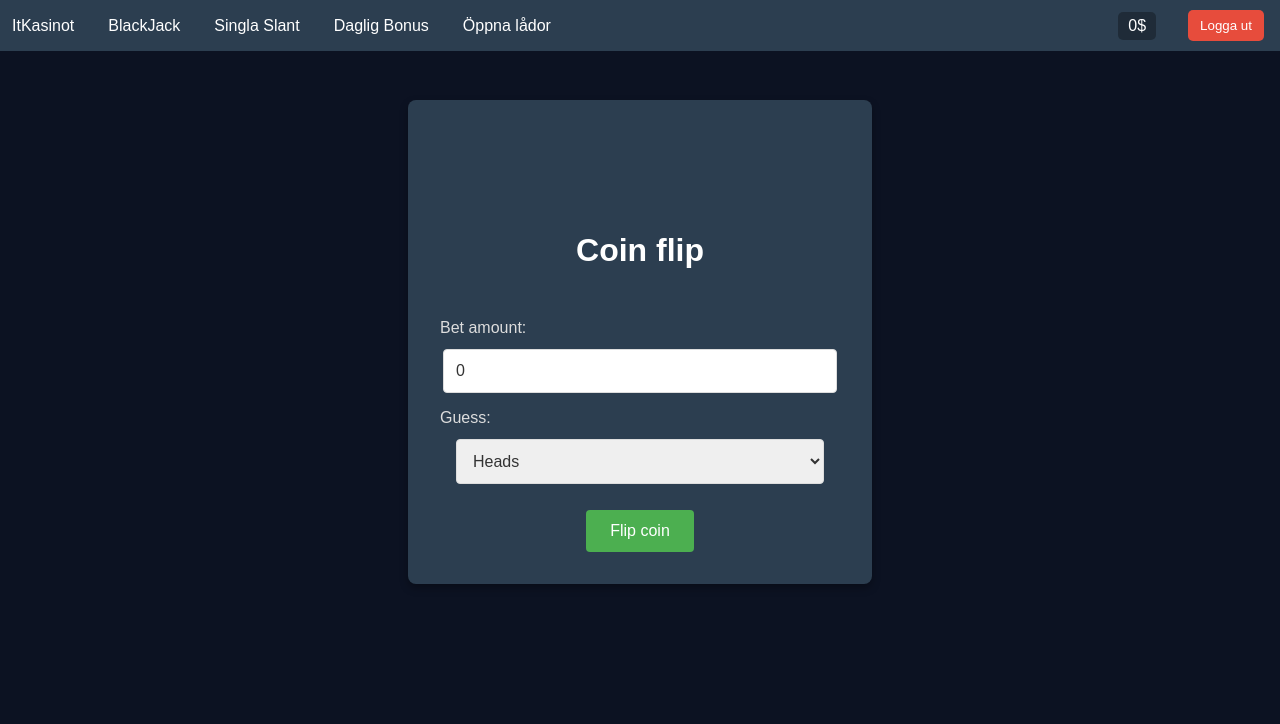
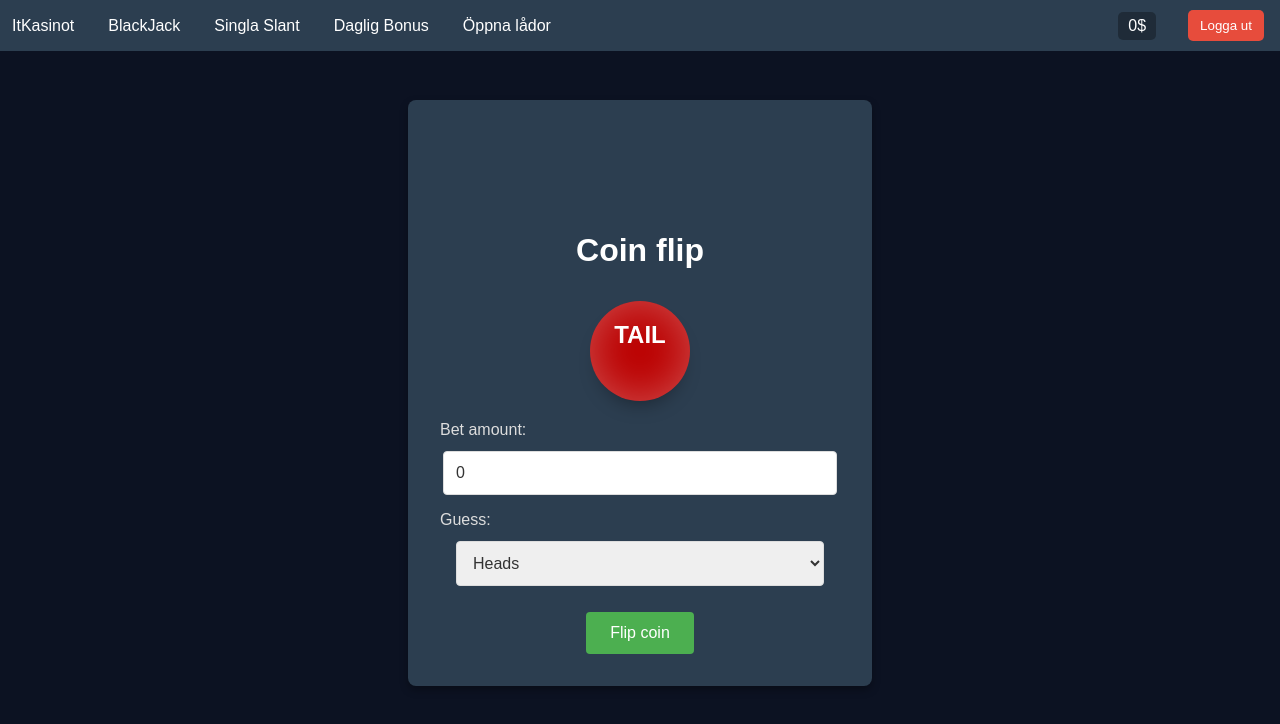
Before and after one commit to MelkerThunberg/ITkasinot, a React (Vite) app in the folder frontend/: page /coinflip in a window 1280 px wide. Shown: the top 724 px of the page. Built offline with nearby package versions, Linux system fonts and the light colour scheme; no server answers.

Commit message:
added animation

```diff
--- a/frontend/src/Pages/coinflip.jsx
+++ b/frontend/src/Pages/coinflip.jsx
@@ -1,5 +1,5 @@
 import { useMutation } from "@tanstack/react-query";
-import { useState } from "react";
+import { useState, useEffect } from "react";
 import { useCurrentUser } from "../hooks/useCurrentUser";
 import "../Styles/coinflip.css";
 
@@ -21,7 +21,9 @@ export default function Coinflip() {
 
   const [betAmount, setBetAmount] = useState(0);
   const [guess, setGuess] = useState("heads");
-  const [gifSrc, setGifSrc] = useState(null);
+  const [result, setResult] = useState("");
+  const [showResult, setShowResult] = useState(false);
+  const [animationClass, setAnimationClass] = useState("");
 
   const { mutate, data, reset } = useMutation({
     mutationFn: postCoinFlip,
@@ -32,8 +34,12 @@ export default function Coinflip() {
         return;
       }
       refetchBalance();
-      // Set the appropriate GIF based on the result
-      setGifSrc(result === "heads" ? `../resources/heads.gif?${Date.now()}` : `../resources/tails.gif?${Date.now()}`);
+      setResult(result);
+      setAnimationClass(result === "heads" ? "heads" : "tails");
+
+      setTimeout(() => {
+        setShowResult(true); // Display the result text after animation finishes
+      }, 2000);
     },
   });
 
@@ -41,32 +47,35 @@ export default function Coinflip() {
     reset();
     setBetAmount(0);
     setGuess("heads");
-    setGifSrc(null); // Reset GIF source when playing again
+    setResult("");
+    setShowResult(false);
+    setAnimationClass(""); // Reset animation class
   };
-
-  const result = data?.result;
-  const winnings = data?.winnings;
 
   return (
     <div className="coinflip-container">
-      <div></div>
       <h1 id="unusedh1">Coin flip</h1>
 
-      {data && (
+      <div id="coin" className={animationClass} key={+new Date()}>
+        <div className="side-a">
+          <h2>TAIL</h2>
+        </div>
+        <div className="side-b">
+          <h2>HEAD</h2>
+        </div>
+      </div>
+
+      {showResult && data && (
         <>
           <h3 style={{ color: result === guess ? "green" : "red" }}>
             {result !== "" && `Result: ${result}`}
           </h3>
-          <h3 style={{ color: winnings > 0 ? "green" : "red" }}>
-            {winnings !== 0 && `Winnings: ${winnings}`}
+          <h3 style={{ color: data.winnings > 0 ? "green" : "red" }}>
+            {data.winnings !== 0 && `Winnings: ${data.winnings}`}
           </h3>
-          <div className="container">
-          {gifSrc && <img src={gifSrc} alt={result} />}
-          </div>
         </>
       )}
 
-      <br />
       {!data && (
         <>
           <label htmlFor="betAmount">Bet amount:</label>
@@ -85,7 +94,7 @@ export default function Coinflip() {
           </select>
           <br />
 
-          <button onClick={() => mutate({ betAmount, guess })}>
+          <button id="btn" onClick={() => mutate({ betAmount, guess })}>
             Flip coin
           </button>
         </>
--- a/frontend/src/Styles/caseUnbox.css
+++ b/frontend/src/Styles/caseUnbox.css
@@ -2,6 +2,12 @@
 #result {
   font-size: 24px;
   margin-top: 20px;
+}
+
+.reward-grid {
+  display: flex;
+  flex-wrap: wrap;
+  width:fit-content;
 }
 
 .RewardsHeader {
--- a/frontend/src/Styles/coinflip.css
+++ b/frontend/src/Styles/coinflip.css
@@ -60,8 +60,61 @@
     margin-top: 20px;
   }
 
-  .coinflip-container .container img {
-    width: 200px;
-    height: 200px;
-    margin-top: 10px;
+  #coin {
+    position: relative;
+    margin: 20px auto;
+    width: 100px;
+    height: 100px;
+    transition: transform 1s ease-in;
+    transform-style: preserve-3d;
   }
+
+  #coin div {
+    width: 100%;
+    height: 100%;
+    border-radius: 50%;
+    box-shadow: inset 0 0 45px rgba(255, 255, 255, 0.3),
+                0 12px 20px -10px rgba(0, 0, 0, 0.4);
+    position: absolute;
+    backface-visibility: hidden;
+  }
+
+  .side-a {
+    background-color: #bb0000;
+    color: white;
+    text-align: center;
+    z-index: 100;
+  }
+
+  .side-b {
+    background-color: #3e3e3e;
+    color: white;
+    text-align: center;
+    transform: rotateY(-180deg);
+  }
+
+  #coin.heads {
+    animation: flipHeads 2s ease-out forwards;
+  }
+
+  #coin.tails {
+    animation: flipTails 2s ease-out forwards;
+  }
+
+  @keyframes flipHeads {
+    from {
+      transform: rotateY(0);
+    }
+    to {
+      transform: rotateY(540deg);
+    }
+  }
+
+  @keyframes flipTails {
+    from {
+      transform: rotateY(0);
+    }
+    to {
+      transform: rotateY(720deg);
+    }
+  }
```
